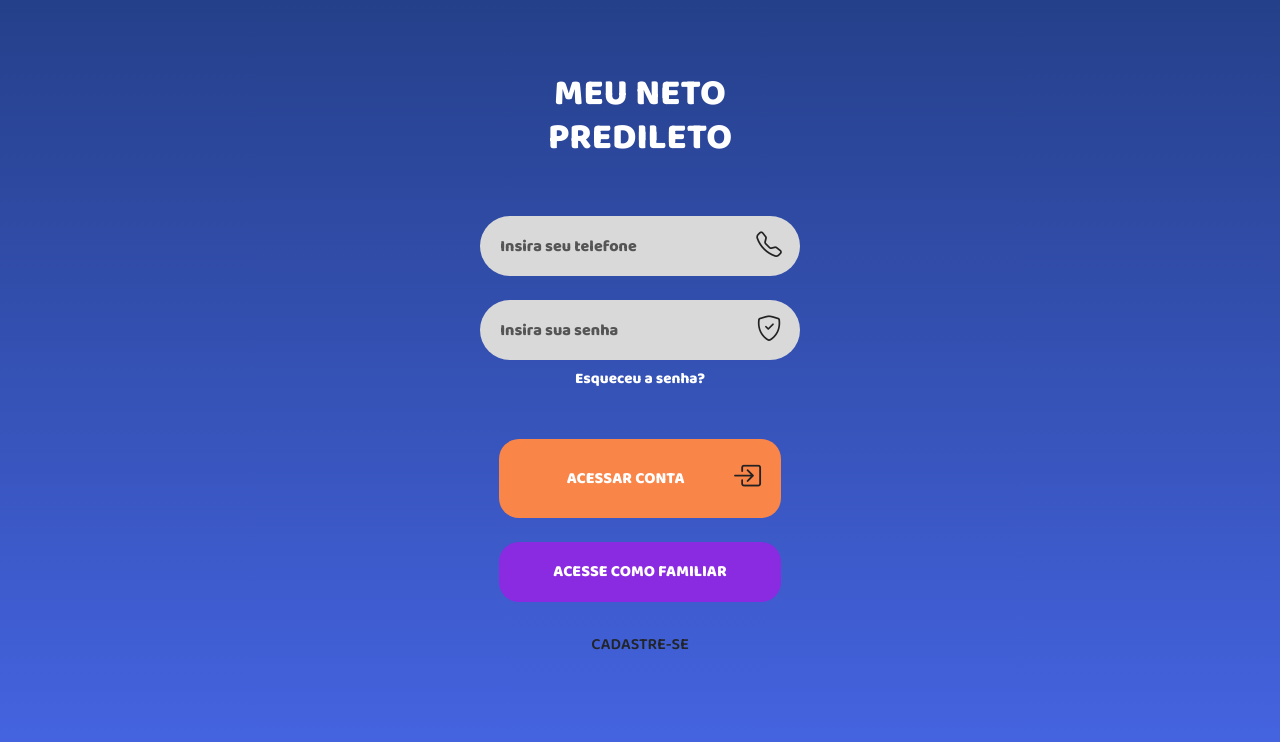
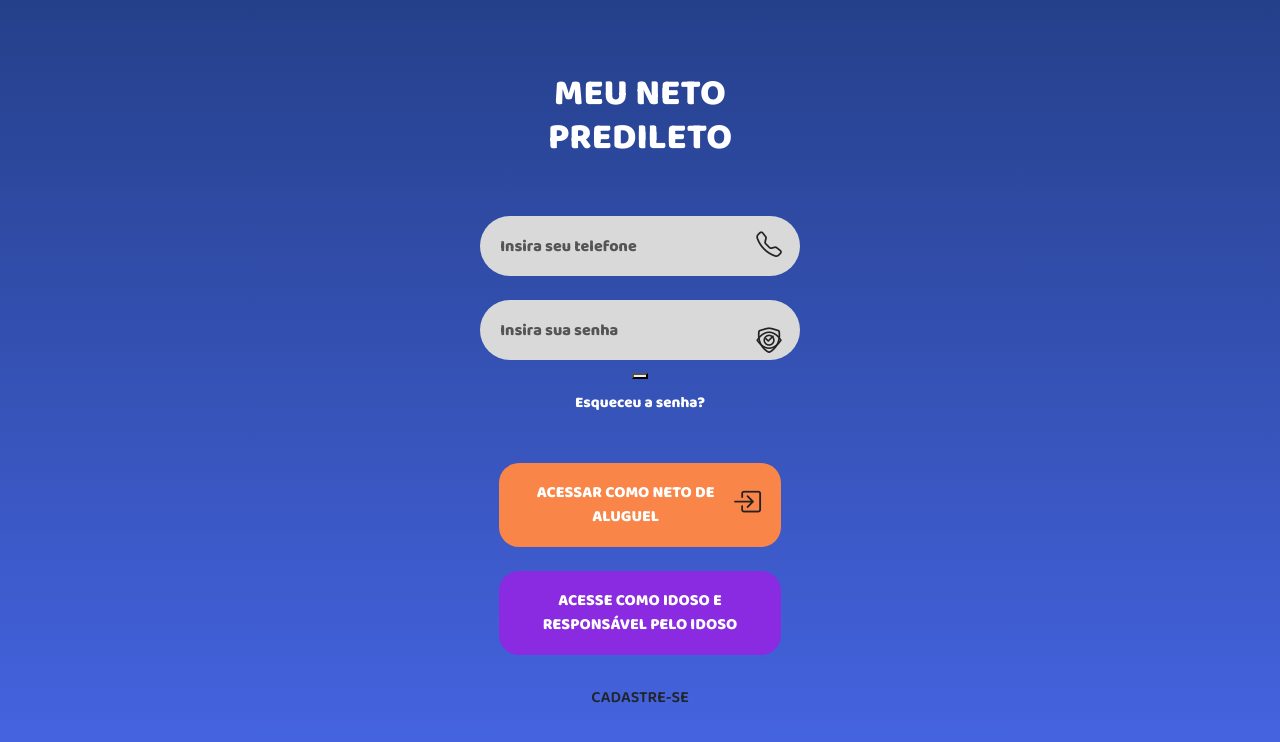
Before and after one commit to JF-BimCopinski/Meu-neto-predileto, a PHP site: page / in a window 1280 px wide. Shown: the top 742 px of the page. Run offline with PHP 8.4, Linux system fonts and the light colour scheme.

Commit message:
feat: refactored button and another stuff

```diff
--- a/index.php
+++ b/index.php
@@ -40,25 +40,28 @@
                 <i class="bi bi-telephone"></i>
             </div>
 
-            <!-- Campo de senha -->
+            <!-- Campo de senha (com olhinho para mostrar/ocultar) -->
             <div class="campo mx-auto">
                 <input type="password" class="form-control rounded-pill" id="senha" name="senha"
                     placeholder="Insira sua senha" required>
                 <i class="bi bi-shield-check"></i>
+                <button type="button" class="btn-olho" data-alvo="senha" aria-label="Mostrar ou ocultar senha">
+                    <i class="bi bi-eye"></i>
+                </button>
             </div>
 
             <a href="#" class="link-esqueceu d-inline-block mt-2 mb-5">Esqueceu a senha?</a>
 
-            <!-- Botão principal -->
-            <button type="submit" class="btn btn-acessar w-75 d-flex justify-content-between align-items-center mx-auto mb-4">
-                <span class="flex-grow-1">ACESSAR CONTA</span>
+            <!-- Botão: neto de aluguel -->
+            <button type="submit" name="tipo" value="neto" class="btn btn-acessar w-75 d-flex justify-content-between align-items-center mx-auto mb-4">
+                <span class="flex-grow-1">ACESSAR COMO NETO DE ALUGUEL</span>
                 <i class="bi bi-box-arrow-in-right"></i>
             </button>
 
-            <!-- Botão secundário -->
-            <a href="familiar.php" class="btn btn-familiar w-75 d-block mx-auto mb-4">
-                ACESSE COMO FAMILIAR
-            </a>
+            <!-- Botão: idoso e responsável pelo idoso -->
+            <button type="submit" name="tipo" value="idoso" class="btn btn-familiar w-75 d-block mx-auto mb-4">
+                ACESSE COMO IDOSO E RESPONSÁVEL PELO IDOSO
+            </button>
 
             <!-- Botão que abre o cadastro -->
             <button type="button" id="btnAbrirCadastro" class="btn btn-cadastrar w-75 d-block mx-auto">
@@ -87,9 +90,27 @@
 
             <!-- Senha -->
             <div class="campo mx-auto mb-3">
-                <input type="password" class="form-control rounded-pill" name="senha"
+                <input type="password" class="form-control rounded-pill" id="senhaCadastro" name="senha"
                     placeholder="Insira sua senha" required>
                 <i class="bi bi-shield-check"></i>
+                <button type="button" class="btn-olho" data-alvo="senhaCadastro" aria-label="Mostrar ou ocultar senha">
+                    <i class="bi bi-eye"></i>
+                </button>
+            </div>
+
+            <!-- Confirmação de senha -->
+            <div class="campo mx-auto mb-3">
+                <input type="password" class="form-control rounded-pill" id="confirmaSenha" name="confirma_senha"
+                    placeholder="Confirme sua senha" required>
+                <i class="bi bi-shield-check"></i>
+                <button type="button" class="btn-olho" data-alvo="confirmaSenha" aria-label="Mostrar ou ocultar senha">
+                    <i class="bi bi-eye"></i>
+                </button>
+            </div>
+
+            <!-- Aviso de senhas diferentes (começa escondido) -->
+            <div id="avisoSenha" class="alert alert-danger py-2 small d-none" role="alert">
+                As senhas não conferem.
             </div>
 
             <!-- Email -->
@@ -99,11 +120,39 @@
                 <i class="bi bi-envelope"></i>
             </div>
 
-            <!-- Endereço -->
+            <!-- CEP -->
+            <div class="campo mx-auto mb-3">
+                <input type="text" class="form-control rounded-pill" id="cep" name="cep"
+                    placeholder="Insira seu CEP" minlength="9" maxlength="9" required>
+                <i class="bi bi-geo-alt"></i>
+            </div>
+
+            <!-- Rua -->
+            <div class="campo mx-auto mb-3">
+                <input type="text" class="form-control rounded-pill" name="rua"
+                    placeholder="Rua" required>
+                <i class="bi bi-signpost"></i>
+            </div>
+
+            <!-- Bairro -->
+            <div class="campo mx-auto mb-3">
+                <input type="text" class="form-control rounded-pill" name="bairro"
+                    placeholder="Bairro" required>
+                <i class="bi bi-map"></i>
+            </div>
+
+            <!-- Número (opcional) -->
+            <div class="campo mx-auto mb-3">
+                <input type="text" class="form-control rounded-pill" name="numero"
+                    placeholder="Número (opcional)">
+                <i class="bi bi-hash"></i>
+            </div>
+
+            <!-- Complemento (opcional) -->
             <div class="campo mx-auto mb-4">
-                <input type="text" class="form-control rounded-pill" name="endereco"
-                    placeholder="Insira seu endereço" required>
-                <i class="bi bi-geo-alt"></i>
+                <input type="text" class="form-control rounded-pill" name="complemento"
+                    placeholder="Complemento (opcional)">
+                <i class="bi bi-house-door"></i>
             </div>
 
             <!-- Perfil de usuário (botões selecionáveis) -->
@@ -142,8 +191,8 @@
                 </div>
             </div>
 
-            <!-- Foto (só visual, por enquanto) -->
-            <label for="foto" class="d-block text-white fw-bold mb-2">Foto de perfil</label>
+            <!-- Foto (opcional, só visual por enquanto) -->
+            <label for="foto" class="d-block text-white fw-bold mb-2">Foto de perfil (opcional)</label>
             <div class="campo-foto mx-auto mb-4">
                 <input type="file" class="form-control rounded-pill" id="foto" name="foto" accept="image/*">
             </div>
@@ -179,6 +228,38 @@
             });
         });
 
+        // ---------- Máscara do CEP: 00000-000 ----------
+        const campoCep = document.getElementById('cep');
+
+        campoCep.addEventListener('input', () => {
+            let numeros = campoCep.value.replace(/\D/g, '').slice(0, 8);
+
+            if (numeros.length > 5) {
+                numeros = numeros.replace(/^(\d{5})(\d{0,3})$/, '$1-$2');
+            }
+
+            campoCep.value = numeros;
+        });
+
+        // ---------- Olhinho: mostrar/ocultar senha ----------
+        const botoesOlho = document.querySelectorAll('.btn-olho');
+
+        botoesOlho.forEach((botao) => {
+            botao.addEventListener('click', () => {
+                const campo = document.getElementById(botao.dataset.alvo);
+                const icone = botao.querySelector('i');
+
+                if (campo.type === 'password') {
+                    campo.type = 'text';
+                } else {
+                    campo.type = 'password';
+                }
+
+                icone.classList.toggle('bi-eye');
+                icone.classList.toggle('bi-eye-slash');
+            });
+        });
+
         // ---------- Alternar entre login e cadastro ----------
         const formLogin = document.getElementById('formLogin');
         const formCadastro = document.getElementById('formCadastro');
@@ -209,6 +290,20 @@
                 });
             });
         });
+
+        // ---------- Conferir se as senhas do cadastro são iguais ----------
+        formCadastro.addEventListener('submit', (evento) => {
+            const senha = document.getElementById('senhaCadastro').value;
+            const confirma = document.getElementById('confirmaSenha').value;
+            const avisoSenha = document.getElementById('avisoSenha');
+
+            if (senha !== confirma) {
+                evento.preventDefault(); // cancela o envio do formulário
+                avisoSenha.classList.remove('d-none');
+            } else {
+                avisoSenha.classList.add('d-none');
+            }
+        });
     </script>
 </body>
 
```
